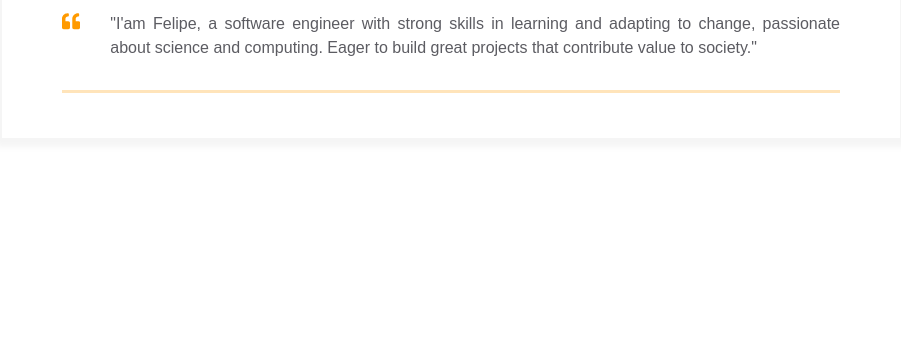
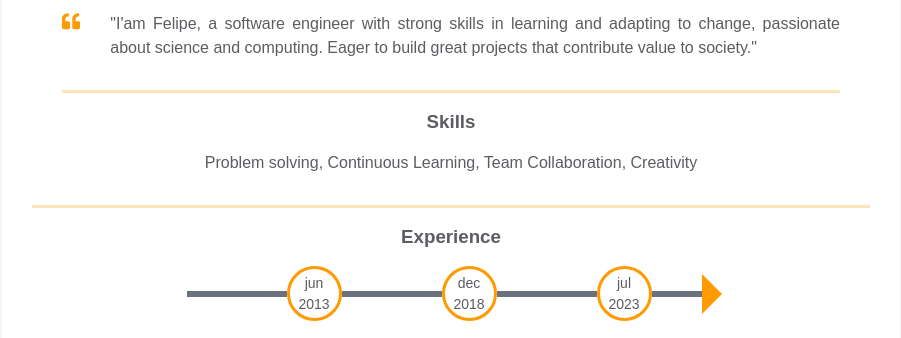
Before and after one commit to FelipeCalvache/homepage, a plain HTML site: page index.html in a window 1280 px wide. Shown: the part 462-800 px from the top of the page, without its empty margins (189-1090 px from the left). Drawn offline with Linux system fonts and the light colour scheme.

Commit message:
Add time line, script, an fill data

```diff
--- a/index.html
+++ b/index.html
@@ -113,13 +113,41 @@
                   </svg>
                 </div>
                 <p class="intro_text">
-                  "I'am Felipe, a software engineer with strong skills in learning and adapting to change, passionate about science and computing. Eager to build great projects that contribute value to society."
+                  "I'am Felipe, a software engineer with strong skills in
+                  learning and adapting to change, passionate about science and
+                  computing. Eager to build great projects that contribute value
+                  to society."
                 </p>
               </div>
             </div>
           </div>
         </div>
+        <div class="container">
+          <div class="resume__block">
+            <div class="skills">
+              <h3 class="skills__header">Skills</h3>
+              <p class="skills__text">
+                Problem solving, Continuous Learning, Team Collaboration,
+                Creativity
+              </p>
+            </div>
+          </div>
+        </div>
+
+        <div class="container">
+          <div class="resume__block bottom">
+            <h3 class="skills__header">Experience</h3>
+            <div class="container__timeline-experience"></div>
+          </div>
+        </div>
+        <div class="container">
+          <div class="resume__block bottom-education">
+            <h3 class="skills__header">Education</h3>
+            <div class="container__timeline-education"></div>
+          </div>
+        </div>
       </div>
     </main>
+    <script src="script.js"></script>
   </body>
 </html>
--- /dev/null
+++ b/script.js
@@ -0,0 +1,206 @@
+const experiencesArr = [
+  {
+    year: "2013",
+    month: "jun",
+    durability: "June 2013 - March 2018",
+    company: "Colegio Campestre San Diego",
+    role: "Pysics and mathematics teacher",
+    project: "High School",
+    tags: ["Math", "Physics", "Problem solving"],
+  },
+  {
+    year: "2018",
+    month: "dec",
+    durability: "June 2013 - March 2018",
+    company: "Iacc Ingeniería y Construcciones SAS",
+    role: "Resident engineer",
+    project: "Tunnel Linner",
+    tags: ["Construction", "Excavations", "Project managment"],
+  },
+  {
+    year: "2023",
+    month: "jul",
+    durability: "July 2023 - present",
+    company: "Ada School",
+    role: "Fullstack developer & Mentor",
+    project: "Ada lms",
+    tags: [
+      "Create new features",
+      "Resolve bugs",
+      "API Integration",
+      "Frontend Development",
+      "Code Maintenance",
+      "Backend Architecture",
+    ],
+  },
+];
+const educationArr = [
+  {
+    year: "2015",
+    month: "sep",
+    durability: "june 2010- September 2015",
+    university: "Escuela Colombiana de Ingenieria",
+    role: "student",
+    degree: "Mechanical engineer",
+    tags: ["Calculation", "Project management", "physics", "Soft skills"],
+  },
+  {
+    year: "2022",
+    month: "dec",
+    durability: "June 2022 - December 2022",
+    university: "Ada School",
+    role: "student",
+    degree: "Java backend",
+    tags: ["Backend", "Java", "Springboot", "MySql"],
+  },
+  {
+    year: "2023",
+    month: "may",
+    durability: "June 2013 - March 2018",
+    university: "Digital house",
+    role: "student",
+    degree: "Certified tech developer",
+    tags: ["Backend", "Frontend", "SQL", "MongoDb", "react"],
+  },
+];
+
+window.onload = function () {
+  const timeLineExperience = document.querySelector(
+    ".container__timeline-experience"
+  );
+  const timeLineEducation = document.querySelector(
+    ".container__timeline-education"
+  );
+  const lineEndExperiences = document.createElement("div");
+  const lineEndEducation = document.createElement("div");
+
+  const arroWcontainerExperience = document.createElement("div");
+  const arroWcontainerEducation = document.createElement("div");
+  const arrowRightExperience = document.createElement("div");
+  const arrowRightEducation = document.createElement("div");
+
+  experiencesArr.forEach((element) => {
+    const line = document.createElement("div");
+    const circle = document.createElement("div");
+    line.className = "timeline-item";
+    circle.className = "timeline-item-circle";
+    circle.name = element.role;
+    timeLineExperience.appendChild(line);
+    timeLineExperience.appendChild(circle);
+    circle.innerHTML = `<span name="${element.role}">${element.month}</span><br /><span name="${element.role}">${element.year}</span>`;
+    circle.addEventListener("click", (e) => {
+      showDetailsExpirience(e);
+    });
+  });
+
+  educationArr.forEach((element) => {
+    const line = document.createElement("div");
+    const circle = document.createElement("div");
+    line.className = "timeline-item";
+    circle.className = "timeline-item-circle";
+    circle.name = element.degree;
+    timeLineEducation.appendChild(line);
+    timeLineEducation.appendChild(circle);
+    circle.innerHTML = `<span name="${element.degree}">${element.month}</span><br /><span name="${element.role}">${element.year}</span>`;
+    circle.addEventListener("click", (e) => {
+      showDetailsEducation(e);
+    });
+  });
+
+  lineEndExperiences.className = "timeline-item-end";
+  arroWcontainerExperience.className = "arrow-container";
+  arrowRightExperience.className = "arrow-right";
+
+  lineEndEducation.className = "timeline-item-end";
+  arroWcontainerEducation.className = "arrow-container";
+  arrowRightEducation.className = "arrow-right";
+
+  timeLineExperience.appendChild(lineEndExperiences);
+  arroWcontainerExperience.appendChild(arrowRightExperience);
+  timeLineExperience.appendChild(arroWcontainerExperience);
+
+  timeLineEducation.appendChild(lineEndEducation);
+  arroWcontainerEducation.appendChild(arrowRightEducation);
+  timeLineEducation.appendChild(arroWcontainerEducation);
+
+};
+
+function showDetailsExpirience(e) {
+  const element = experiencesArr.find((item) => item.role === e.target.name);
+  const resumeBlock = document.querySelector(".bottom");
+  const oldDiv = document.querySelector(".detail");
+  if (oldDiv) {
+    oldDiv.remove();
+  }
+  const resume = document.createElement("div");
+  resume.className = "detail";
+
+  const html = `<div class="experiences">
+  <div class="experiences__company">
+    <div class="experiences__company-header">
+      <span class="experiences__company-header-durability">${element.durability}</span>
+      <h3 class="experiences__company-header-name">${element.company}</h3>
+    </div>
+
+    <div class="experiences__company-project">
+      <span class="experiences__company-project-role"
+        >${element.role}</span
+      >
+      <h3 class="experiences__company-project-name">${element.project}</h3>
+
+    </div>
+  </div>
+</div>`;
+
+  resume.innerHTML = html;
+  const ul = document.createElement("ul");
+  ul.className = "experiences__company-project-responsibilities";
+  resume.appendChild(ul);
+  element.tags.forEach((element) => {
+    const li = document.createElement("li");
+    li.textContent = element;
+    ul.appendChild(li);
+  });
+  resume.appendChild(ul);
+  resumeBlock.appendChild(resume);
+}
+
+function showDetailsEducation(e) {
+  const element = educationArr.find((item) => item.degree === e.target.name);
+  const resumeBlock = document.querySelector(".bottom-education");
+  const oldDiv = document.querySelector(".detail");
+  if (oldDiv) {
+    oldDiv.remove();
+  }
+  const resume = document.createElement("div");
+  resume.className = "detail";
+
+  const html = `<div class="experiences">
+  <div class="experiences__company">
+    <div class="experiences__company-header">
+      <span class="experiences__company-header-durability">${element.durability}</span>
+      <h3 class="experiences__company-header-name">${element.university}</h3>
+    </div>
+
+    <div class="experiences__company-project">
+      <span class="experiences__company-project-role"
+        >${element.role}</span
+      >
+      <h3 class="experiences__company-project-name">${element.degree}</h3>
+
+    </div>
+  </div>
+</div>`;
+
+  resume.innerHTML = html;
+  const ul = document.createElement("ul");
+  ul.className = "experiences__company-project-responsibilities";
+  resume.appendChild(ul);
+  element.tags.forEach((element) => {
+    const li = document.createElement("li");
+    li.textContent = element;
+    ul.appendChild(li);
+  });
+  resume.appendChild(ul);
+  resumeBlock.appendChild(resume);
+}
--- a/styles.css
+++ b/styles.css
@@ -1,4 +1,4 @@
- * {
+* {
   margin: 0;
   padding: 0;
   box-sizing: border-box;
@@ -51,12 +51,11 @@ body {
   align-items: center;
 }
 
-.contact_info_container{
+.contact_info_container {
   display: flex;
   gap: 20px;
   margin-top: 20px;
 }
-
 
 @media screen and (max-width: 576px) {
   .main-info,
@@ -171,7 +170,9 @@ body {
   text-align: justify;
 }
 
-.skills__header {
+.skills__header,
+.experiences__title,
+.education__title {
   color: var(--secondary-text-color);
   text-align: center;
   margin-bottom: 15px;
@@ -186,7 +187,7 @@ body {
 
 .experiences {
   flex: 1 1 60%;
-  margin-right: 50px;
+  /* opacity: 0; */
 }
 
 .experiences__header {
@@ -277,3 +278,65 @@ body {
 .additional-info__languages-item {
   color: var(--secondary-text-color);
 }
+
+/* ------ time line ------  */
+
+.container__timeline-experience, .container__timeline-education {
+  display: flex;
+  align-items: center;
+  padding: 0 1rem 0 2rem;
+  justify-content: center;
+  margin-bottom: 2rem;
+}
+
+.timeline-item {
+  border: solid black;
+  width: 100px;
+  height: 3px;
+  border: solid var(--icon-color);
+}
+.timeline-item-circle {
+  border: solid VAR(--text-decoration-color);
+  border-radius: 50%;
+  height: 55px;
+  width: 55px;
+  align-content: center;
+  text-align: center;
+  color: var(--secondary-text-color);
+  font-size: 14px;
+  z-index: 1;
+}
+
+span {
+   pointer-events: none;
+}
+
+.timeline-item-circle p {
+  line-height: 1.2rem;
+  font-size: 14px;
+}
+
+.arrow-right {
+  width: 30px;
+  height: 0;
+  border-top: 20px solid transparent;
+  border-bottom: 20px solid transparent;
+  border-left: 20px solid var(--text-decoration-color);
+}
+.arrow-container {
+  display: flex;
+  align-items: center;
+  justify-content: center;
+}
+
+.timeline-item-end {
+  width: 50px;
+  border: solid var(--icon-color);
+}
+
+.timeline-item-circle-start {
+  order: solid red;
+  border-radius: 50%;
+  height: 30px;
+  width: 30px;
+}
```
